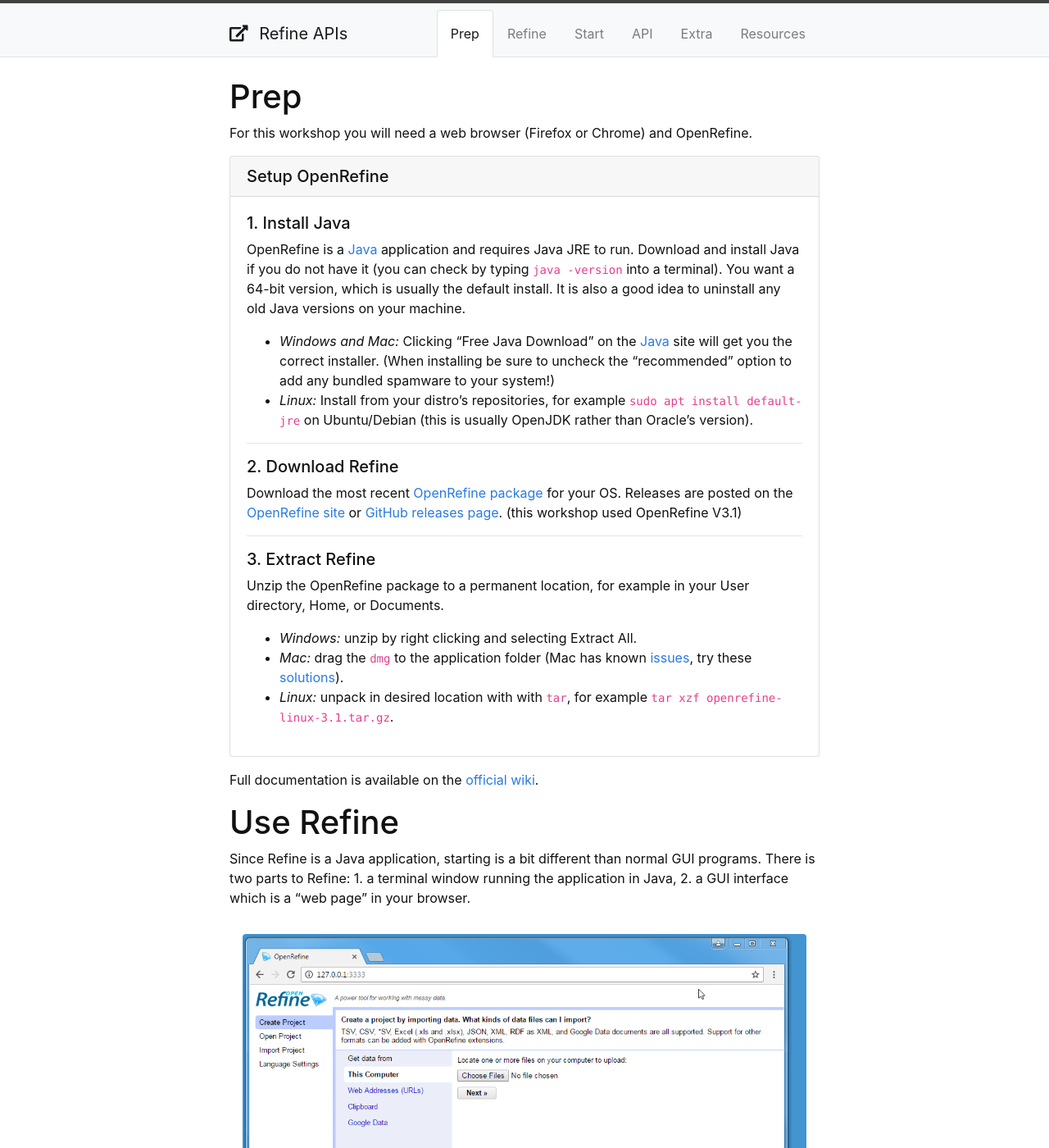
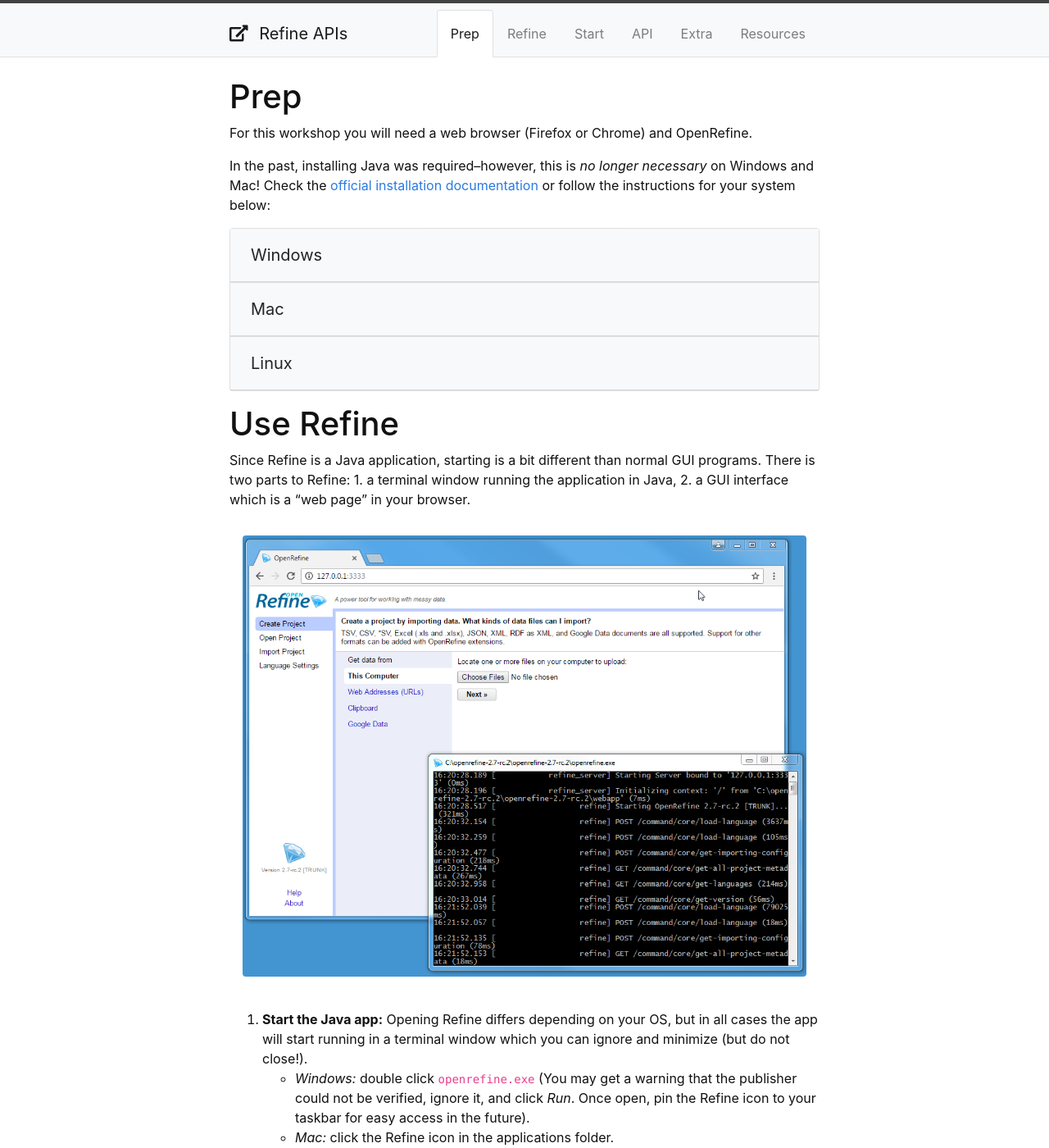
Before and after one commit to evanwill/refine-apis, a Jekyll site: the page built from content/0-prep.md, in a window 1280 px wide and 1400 px high. Shown: the whole window at 82% size. Built offline with Jekyll 4.4.1, drawn with Linux system fonts in a browser that asks for light colours.

Commit message:
update install instructions

```diff
--- /dev/null
+++ b/_includes/accordion.html
@@ -0,0 +1,60 @@
+{% comment %}
+
+    Bootstrap accordion feature, https://getbootstrap.com/docs/4.6/components/collapse/#accordion-example
+
+    e.g. --> {% include accordion.html title1="Example section" text1=example1 title2="Section two" text2=example2 title3="Section three" text3=example3 %}
+
+    Options:
+    - "title1", "title2", "title3" = title for each section of accordion (max three)
+    - "text1", "text2", "text3" = text for each section of accordion (max three). You will probably want to capture the text using a Liquid capture, then use the variable to provide text to this include.
+    - "open" = optional, by default is "false". Add "true" to have the first section of the accordion open.
+
+{%- endcomment -%}
+<div class="accordion mb-3" id="accordionInclude">
+    <div class="card">
+        <div class="card-header p-0" id="headingOne">
+            <h2 class="mb-0">
+                <button class="btn btn-lg btn-light btn-block text-left rounded-0 px-4 py-3 collapsed" type="button" data-toggle="collapse" data-target="#collapseOne" aria-expanded="{% if include.open == true %}true{% else %}false{% endif %}" aria-controls="collapseOne">
+                    {{ include.title1 }}
+                </button>
+            </h2>
+        </div>
+        <div id="collapseOne" class="collapse{% if include.open == true %} show{% endif %}" aria-labelledby="headingOne" data-parent="#accordionInclude">
+            <div class="card-body">
+                {{ include.text1 | markdownify }}
+            </div>
+        </div>
+    </div>
+    {% if include.title2 %}
+    <div class="card">
+        <div class="card-header p-0" id="headingTwo">
+            <h2 class="mb-0">
+                <button class="btn btn-lg btn-light btn-block text-left rounded-0 px-4 py-3 collapsed" type="button" data-toggle="collapse" data-target="#collapseTwo" aria-expanded="false" aria-controls="collapseTwo">
+                    {{ include.title2 }}
+                </button>
+            </h2>
+        </div>
+        <div id="collapseTwo" class="collapse" aria-labelledby="headingTwo" data-parent="#accordionInclude">
+            <div class="card-body">
+                {{ include.text2 | markdownify }}
+            </div>
+        </div>
+    </div>
+    {% endif %}
+    {% if include.title3 %}
+    <div class="card">
+        <div class="card-header p-0" id="headingThree">
+            <h2 class="mb-0">
+                <button class="btn btn-lg btn-light btn-block text-left rounded-0 px-4 py-3 collapsed" type="button" data-toggle="collapse" data-target="#collapseThree" aria-expanded="false" aria-controls="collapseThree">
+                    {{ include.title3 }}
+                </button>
+            </h2>
+        </div>
+        <div id="collapseThree" class="collapse" aria-labelledby="headingThree" data-parent="#accordionInclude">
+            <div class="card-body">
+                {{ include.text3 | markdownify }}
+            </div>
+        </div>
+    </div>
+    {% endif %}
+</div>
--- a/content/0-prep.md
+++ b/content/0-prep.md
@@ -7,33 +7,27 @@ nav: true
 
 For this workshop you will need a web browser (Firefox or Chrome) and OpenRefine.
 
-{% capture text %}
-##### 1. Install Java
+In the past, installing Java was required--however, this is *no longer necessary* on Windows and Mac!
+Check the [official installation documentation](https://docs.openrefine.org/manual/installing) or follow the instructions for your system below:
+{% capture windows %}
+- **Download:** visit the [Refine download page](https://openrefine.org/download.html) and choose the latest "Windows kit with embedded Java" package. This is a self contained package that includes everything needed to run Refine on your system.
+- **Extract:** the package you downloaded will be a zip file that needs to be extracted (e.g. "openrefine-win-with-java-3.4.1.zip"). Unzip the package by right clicking and selecting Extract All. Move the resulting folder to a sensible permanent location on your computer, e.g. "C:\openrefine\" or Documents.
+- **Run:** inside the folder you extracted, double click "openrefine.exe" to start Refine. The first time you may get a warning that the publisher could not be verified, dismiss the warning and click *Run*. Once open, pin the Refine icon to your taskbar for easy access in the future!
 
-OpenRefine is a [Java](http://java.com/en/){:target="_blank"} application and requires Java JRE to run. Download and install Java if you do not have it (you can check by typing `java -version` into a terminal). You want a 64-bit version, which is usually the default install. It is also a good idea to uninstall any old Java versions on your machine.
-
-- *Windows and Mac:* Clicking "Free Java Download" on the [Java](http://java.com/){:target="_blank"} site will get you the correct installer. (When installing be sure to uncheck the "recommended" option to add any bundled spamware to your system!)
-- *Linux:* Install from your distro's repositories, for example `sudo apt install default-jre` on Ubuntu/Debian (this is usually OpenJDK rather than Oracle's version).
-
------------------
-
-##### 2. Download Refine
-
-Download the most recent [OpenRefine package](http://openrefine.org/download.html){:target="_blank"} for your OS. Releases are posted on the [OpenRefine site](http://openrefine.org/download.html){:target="_blank"} or [GitHub releases page](https://github.com/OpenRefine/OpenRefine/releases/){:target="_blank"}. (this workshop used OpenRefine V3.1)
-
------------------
-
-##### 3. Extract Refine
-
-Unzip the OpenRefine package to a permanent location, for example in your User directory, Home, or Documents.
-
-- *Windows:* unzip by right clicking and selecting Extract All.
-- *Mac:* drag the `dmg` to the application folder (Mac has known [issues](https://github.com/OpenRefine/OpenRefine/wiki/Installation-Instructions#mac-osx){:target="_blank"}, try these [solutions](https://evanwill.github.io/_drafts/notes/open-refine-osx.html){:target="_blank"}).
-- *Linux:* unpack in desired location with with `tar`, for example `tar xzf openrefine-linux-3.1.tar.gz`.
+*Note:* if you would like to use the traditional Refine kit, check [notes on installing Java on Windows](https://evanwill.github.io/openrefine-b/content/win-java.html).
 {% endcapture %}
-{% include card.md text=text header="Setup OpenRefine" %}
-
-Full documentation is available on the [official wiki](https://github.com/OpenRefine/OpenRefine/wiki/){:target="_blank"}.
+{% capture mac %}
+- **Download:** visit the [Refine download page](https://openrefine.org/download.html) and choose the latest "Mac kit". This is a self contained package that includes everything needed to run Refine on your system (e.g. "openrefine-mac-3.4.1.dmg").
+- **Install:** drag the Refine kit from your downloads to the Applications folder.
+- **Run:** click the Refine icon in your Applications folder.
+{% endcapture %}
+{% capture linux %}
+- **Java:** if you do not have Java JRE/JDK, install latest Java from your distro's repositories. For example, on Ubuntu/Debian: `sudo apt install default-jre`
+- **Download:** visit the [Refine download page](https://openrefine.org/download.html) and choose the latest "Linux kit".
+- **Extract:** the package you downloaded will be a compressed archive (e.g. "openrefine-linux-3.4.1.tar.gz"). Unpack the file using your Archive manager or Tar (e.g. `tar xzf openrefine-linux-3.4.1.tar.gz`) to a sensible permanent location (e.g. in your Home directory).
+- **Run:** open a terminal in your OpenRefine directory and type `./refine`.
+{% endcapture %}
+{% include accordion.html title1="Windows" text1=windows title2="Mac" text2=mac title3="Linux" text3=linux %}
 
 # Use Refine
 
```
